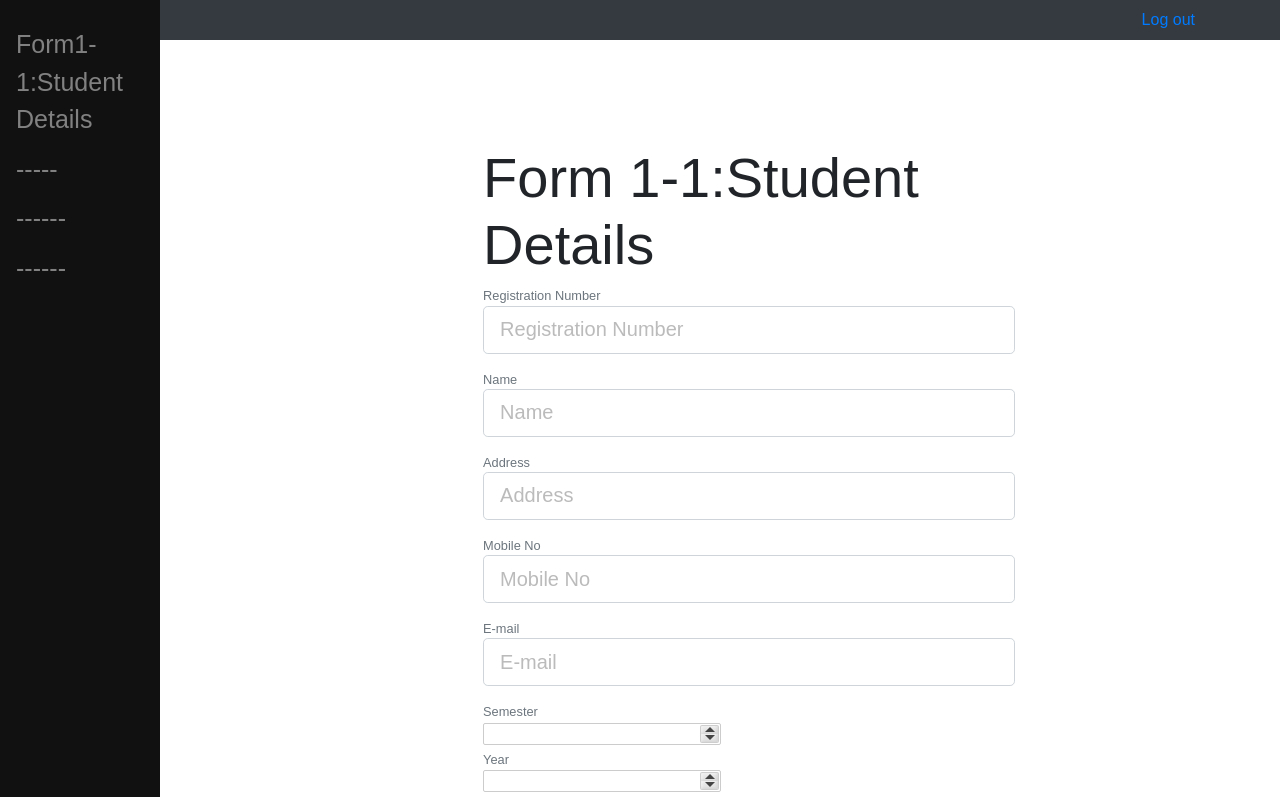
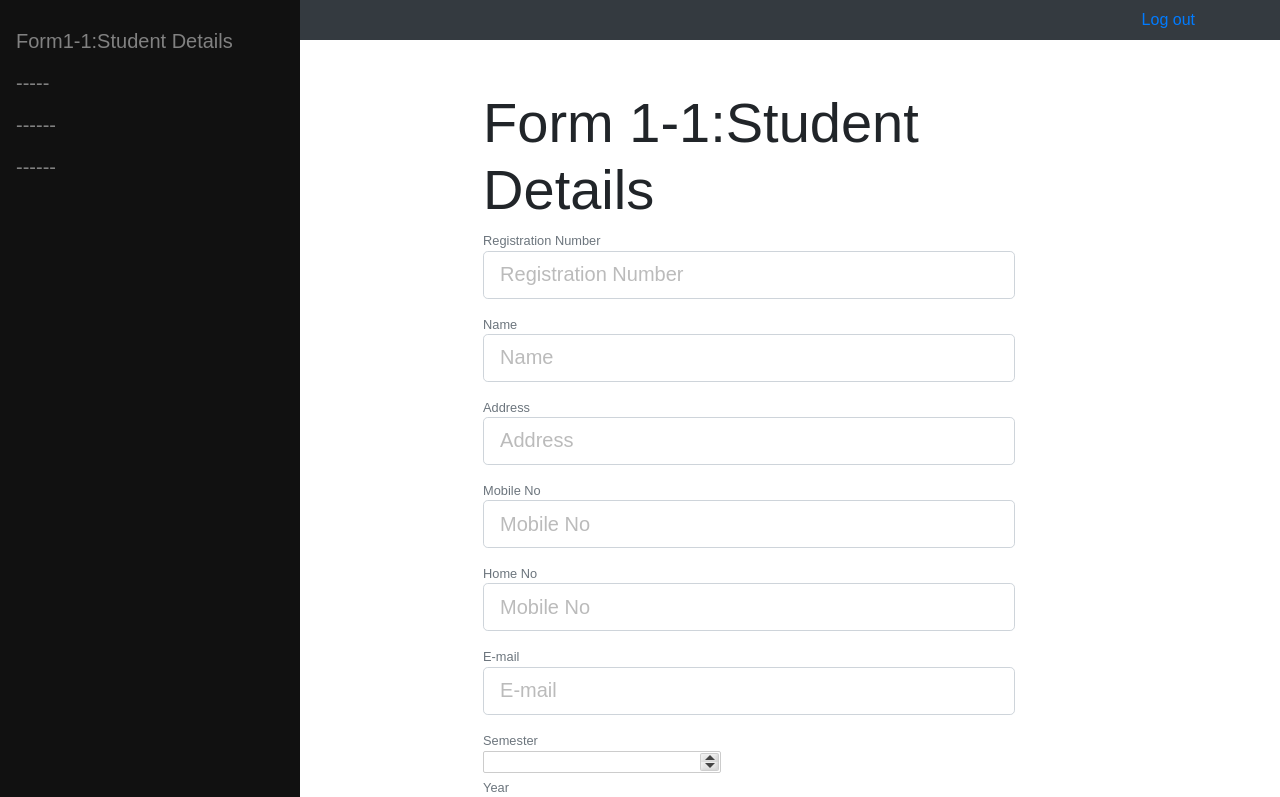
Before and after one commit to sachiniepa/SPM_XtremeCoders, a React (Create React App) app: page /addStudent in a window 1280 px wide. Shown: the top 797 px of the page. Built offline with nearby package versions, Linux system fonts and the light colour scheme.

Commit message:
Task #1326 Connecting UI to the backend registration service

```diff
--- a/public/index.html
+++ b/public/index.html
@@ -13,7 +13,7 @@
   <link rel="stylesheet" href="https://use.fontawesome.com/releases/v5.0.13/css/all.css" integrity="sha384-DNOHZ68U8hZfKXOrtjWvjxusGo9WQnrNx2sqG0tfsghAvtVlRW3tvkXWZh58N9jp"
     crossorigin="anonymous">
 
-  <title>Pharmacy System</title>
+  <title>SLIIT Internship Program</title>
 
 </head>
 
--- a/src/App.css
+++ b/src/App.css
@@ -13,7 +13,7 @@ img {
 }
 
 .landing-inner {
-  padding-top: 80px;
+  padding-top: 25px;
 }
 
 .dark-overlay {
@@ -254,7 +254,7 @@ ul.sidebar-menu li ul.sub {
 
 .sidenav {
   height: 100%; /* Full-height: remove this if you want "auto" height */
-  width: 160px; /* Set the width of the sidebar */
+  width: 300px; /* Set the width of the sidebar */
   position: fixed; /* Fixed Sidebar (stay in place on scroll) */
   z-index: 1; /* Stay on top */
   top: 0; /* Stay at the top */
@@ -268,7 +268,7 @@ ul.sidebar-menu li ul.sub {
 .sidenav a {
   padding: 6px 8px 6px 16px;
   text-decoration: none;
-  font-size: 25px;
+  font-size: 20px;
   color: #818181;
   display: block;
 }
--- a/src/components/form1.1/AddStudentDetails.js
+++ b/src/components/form1.1/AddStudentDetails.js
@@ -46,10 +46,10 @@ class AddStudentDetails extends Component {
     // Add Student details
     console.log("sss" + studentData);
     axios
-      .post("http://localhost:8083/student", studentData)
+      .post("http://localhost:8083/student/", studentData)
       .then(res => {
         console.log(studentData);
-        alert("batch Added");
+        alert("Registration Completed");
 
         this.setState({
           ITNo: "",
@@ -118,6 +118,13 @@ class AddStudentDetails extends Component {
                   onChange={this.onChange}
                   info="Mobile No"
                 />
+                  <FormatedTextField
+                      placeholder="Mobile No"
+                      name="homeNo"
+                      value={this.state.homeNo}
+                      onChange={this.onChange}
+                      info="Home No"
+                  />
                 <FormatedTextField
                   placeholder="E-mail"
                   name="email"
```
Also changed, not shown: 2 other files (tests, documents, lock files or other folders).
